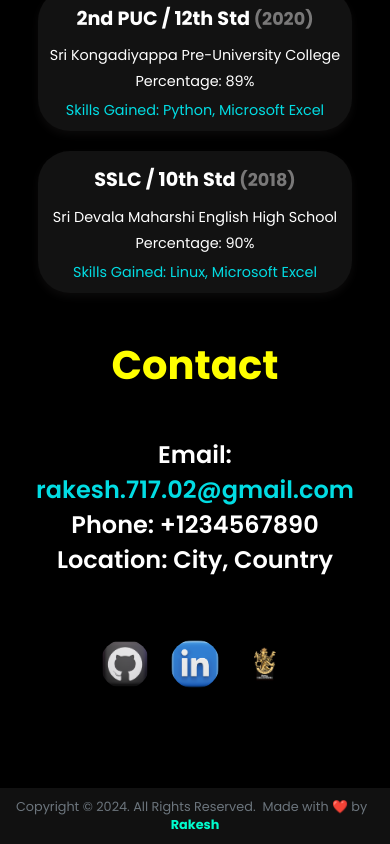
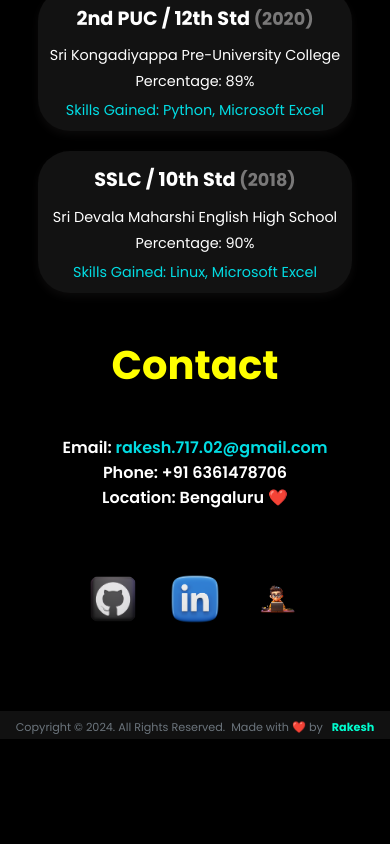
Before and after one commit to rakii17/Portfolio, a React (Create React App) app: page / in a window 390 px wide. Shown: the part 3308-4152 px from the top of the page. After the commit the page ends 4047 px from the top, so only its background shows below. Built offline with nearby package versions, Linux system fonts and the light colour scheme.

Commit message:
Footer Media Query updated

```diff
--- a/src/components/Footer/footer.css
+++ b/src/components/Footer/footer.css
@@ -89,29 +89,36 @@
 /* Responsive design for smaller screens */
 @media (max-width: 780px) {
     .contact-content {
-        max-width: 90%;
+        max-width: 80%;
         flex-direction: column;
     }
 
     .contact-left, .contact-right {
-        padding: 10px 0;
+        padding: 0.5rem 0;
+    }
+
+    .contact-left {
+        font-size: 1rem;
+    }
+
+    .contact-right {
+        margin-bottom: 0;
     }
 
     .contact-icon {
         width: 50px;
         height: 50px;
-        margin: 10px;
+        margin: 1rem;
+        border-radius: 1rem;
     }
 
     .contact-heading {
         font-size: 1.5rem;
     }
 
-    .contact-detail {
-        font-size: 1rem;
-    }
-
     .footer {
-        font-size: 0.8rem;
+        font-size: 0.7rem;
+        padding: 0.5rem;
+        padding-bottom: 0.2rem;
     }
 }
--- a/src/components/Footer/footer.js
+++ b/src/components/Footer/footer.js
@@ -2,7 +2,8 @@ import React from 'react';
 import './footer.css';
 import githubImage from '../../assets/github.png';
 import linkedinImage from '../../assets/linkedin.png';
-import resumeImage from '../../assets/rcb.png';
+import resumeImage from '../../assets/coder.png';
+import resume from '../../assets/Resume.pdf';
 
 const Contact = () => {
     return (
@@ -11,24 +12,26 @@ const Contact = () => {
             <div className="contact-content">
                 <div className="contact-left">
                     <p>Email: <a href="mailto:rakesh.717.02@gmail.com">rakesh.717.02@gmail.com</a></p>
-                    <p>Phone: +1234567890</p>
-                    <p>Location: City, Country</p>
+                    <p>Phone: +91 6361478706</p>
+                    <p>Location: Bengaluru &#10084;&#65039;</p>
                 </div>
                 <div className="contact-right">
-                    <a href="https://github.com/yourprofile" target="_blank" rel="noopener noreferrer">
+                    <a href="https://github.com/rakii17" target="_blank" rel="noopener noreferrer">
                         <img src={githubImage} alt="GitHub" className="contact-icon" />
                     </a>
-                    <a href="https://linkedin.com/in/yourprofile" target="_blank" rel="noopener noreferrer">
+                    <a href="
+https://www.linkedin.com/in/rakesh-m-17j/
+" target="_blank" rel="noopener noreferrer">
                         <img src={linkedinImage} alt="LinkedIn" className="contact-icon" />
                     </a>
-                    <a href="/path/to/your/resume.pdf" download>
+                    <a href={resume} target='_blank'>
                         <img src={resumeImage} alt="Resume" className="contact-icon" />
                     </a>
                 </div>
             </div>
             <footer className="footer">
-         Copyright &copy;  2024. All Rights Reserved.&nbsp; Made with &#10084;&#65039; by &nbsp; <span className="me">Rakesh</span>
-     </footer>
+                Copyright &copy;  2024. All Rights Reserved.&nbsp; Made with &#10084;&#65039; by &nbsp; <span className="me">Rakesh</span>
+            </footer>
         </div>
 
 
```
Also changed, not shown: 1 other file (tests, documents, lock files or other folders).
